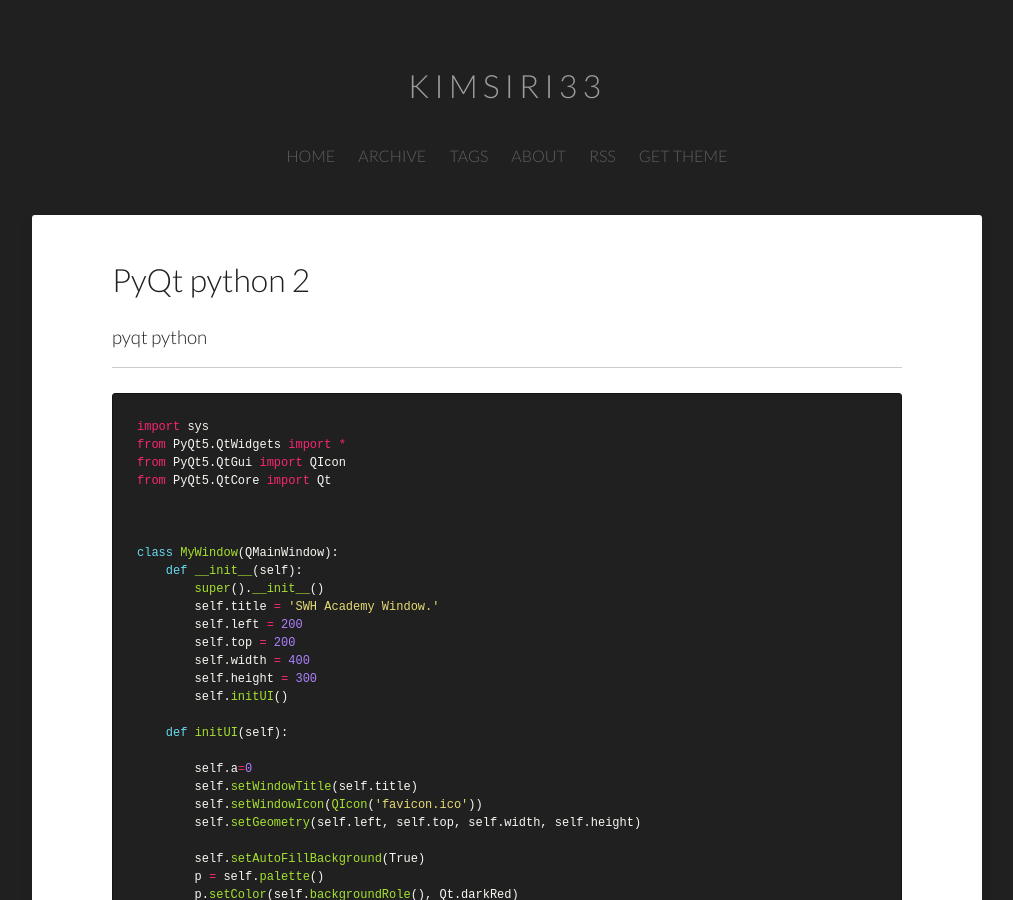
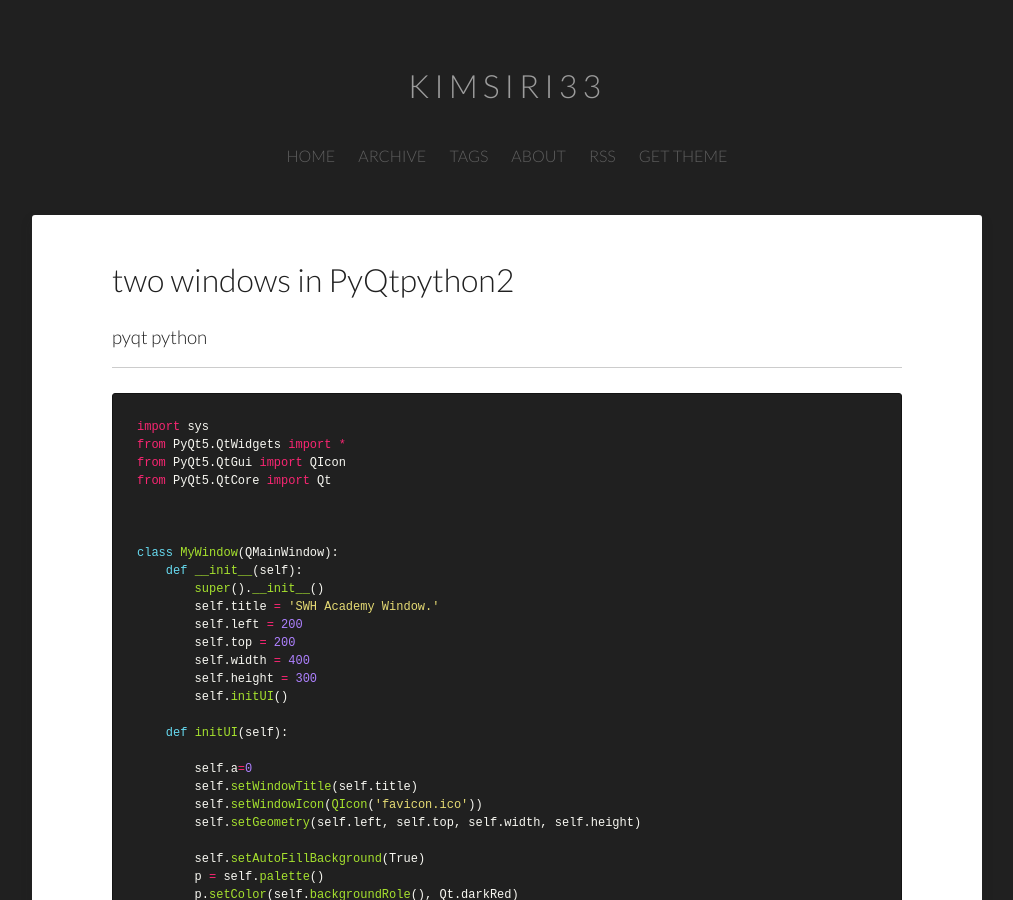
Before and after one commit to kimsiri33/kimsiri33.github.com, a Jekyll site: the page built from _posts/2021-08-21-PyQt2.md, in a window 1280 px wide and 900 px high. Shown: the whole window, without its empty margins (133-1146 px from the left). Built offline with Jekyll 4.4.1, drawn with Linux system fonts in a browser that asks for light colours.

Commit message:
Update 2021-08-21-PyQt2.md

```diff
--- a/_posts/2021-08-21-PyQt2.md
+++ b/_posts/2021-08-21-PyQt2.md
@@ -1,7 +1,7 @@
 ---
 layout: post
 categories: posts
-title: PyQt python 2
+title: two windows in PyQtpython2
 subtitle: pyqt python
 tags: [code post]
 date-string: AUGUST 21, 2021
```
